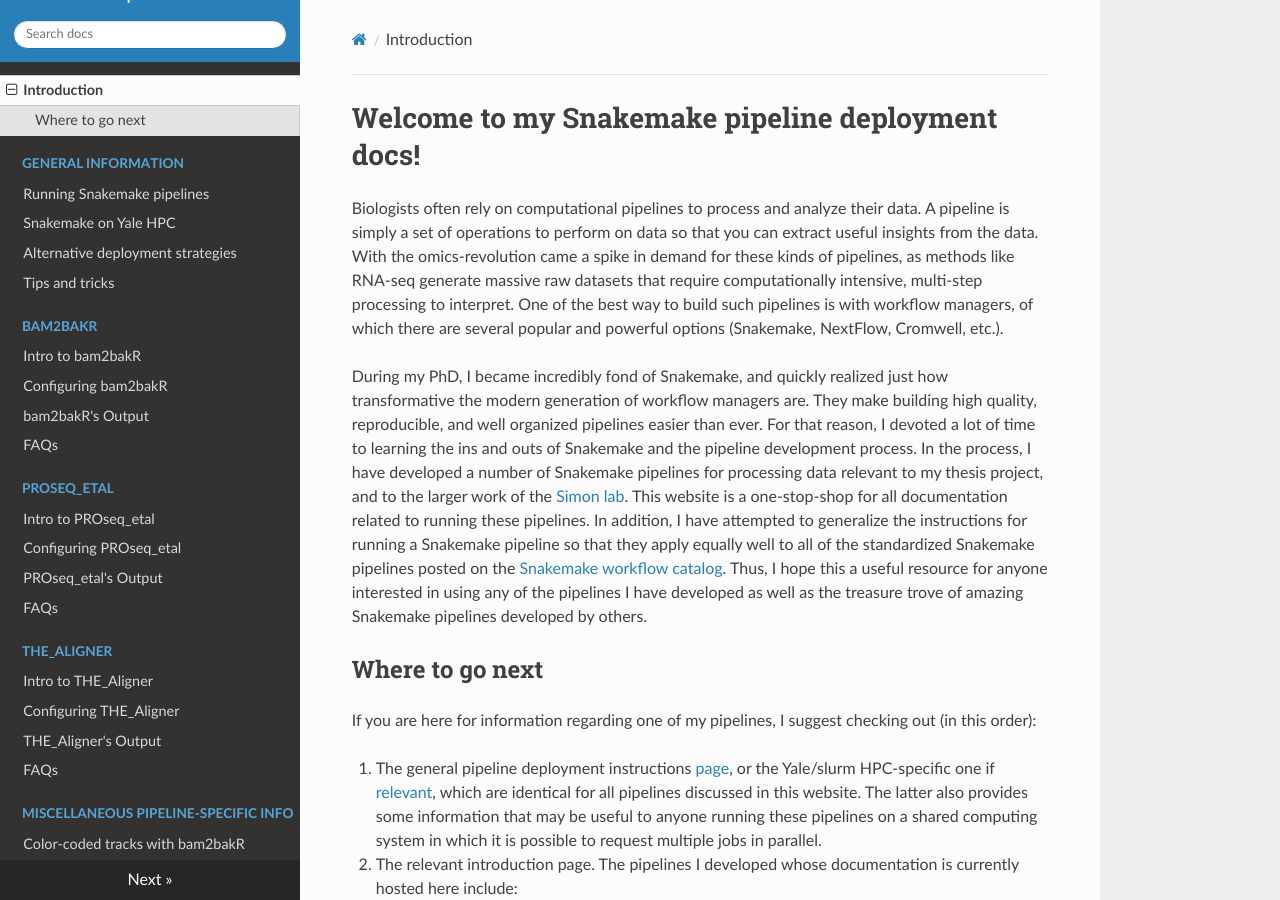
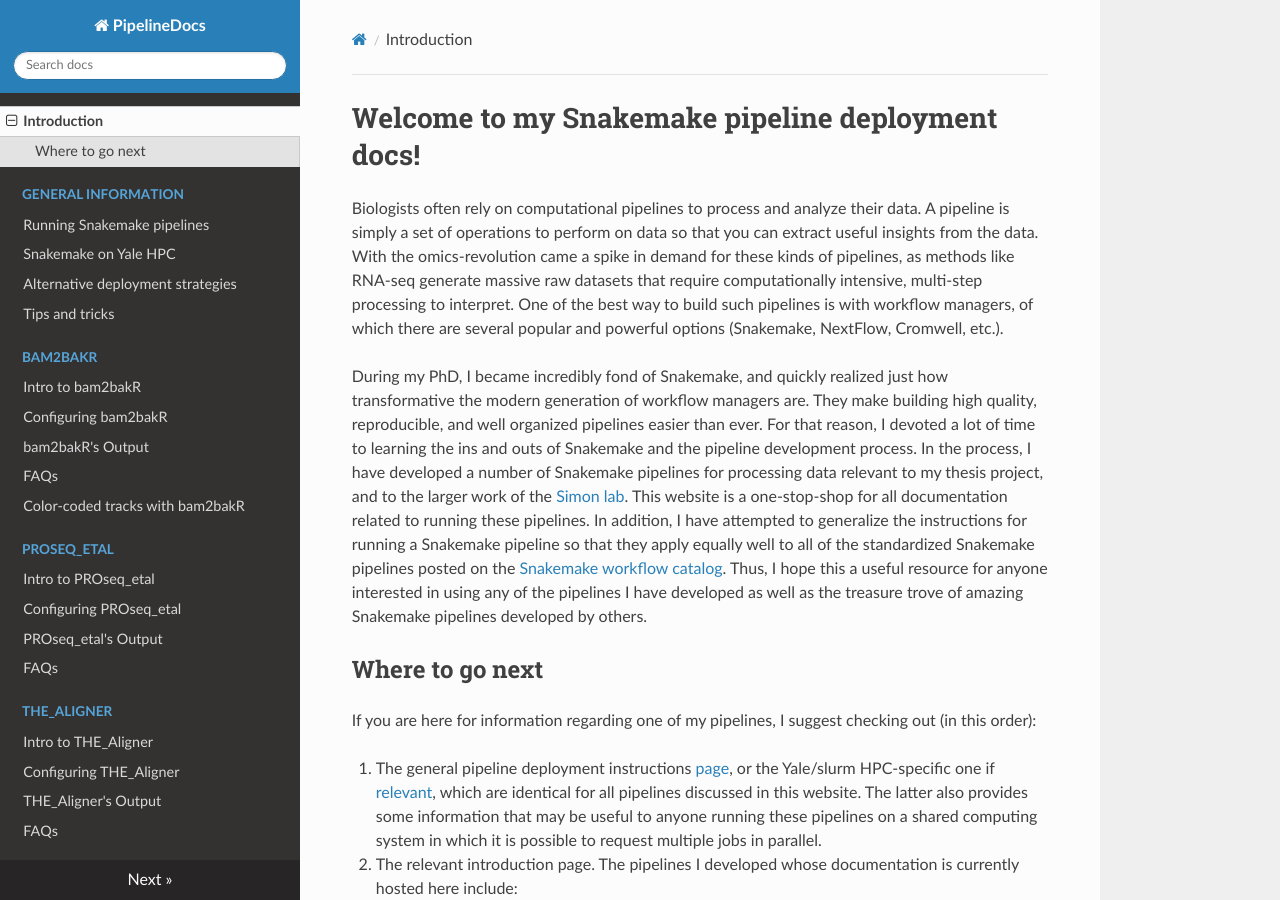
Before and after one commit to isaacvock/PipelineDocs, an MkDocs documentation site: the page built from docs/index.md, in a window 1280 px wide and 900 px high. Built offline with MkDocs 1.6.1, drawn with Linux system fonts in a browser that asks for light colours; nearby versions of some CDN libraries.

Commit message:
Reorganize sidebar

```diff
--- a/mkdocs.yml
+++ b/mkdocs.yml
@@ -12,6 +12,7 @@ nav:
     - Configuring bam2bakR: bam2bakR/configuration.md
     - bam2bakR's Output: bam2bakR/output.md
     - FAQs: bam2bakR/faqs.md
+    - Color-coded tracks with bam2bakR: tracks.md
   - PROseq_etal:
     - Intro to PROseq_etal: proseq/intro.md
     - Configuring PROseq_etal: proseq/configuration.md
@@ -22,8 +23,6 @@ nav:
     - Configuring THE_Aligner: aligner/configuration.md
     - THE_Aligner's Output: aligner/output.md
     - FAQs: aligner/faqs.md
-  - Miscellaneous pipeline-specific info:
-    - Color-coded tracks with bam2bakR: tracks.md
 theme: readthedocs
 markdown_extensions:
   - pymdownx.highlight:
```
